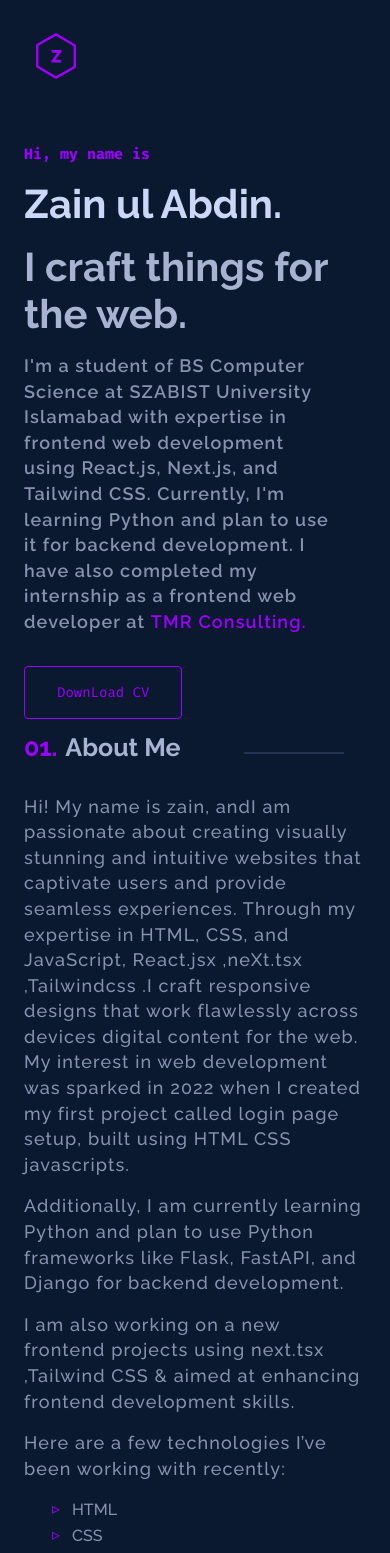
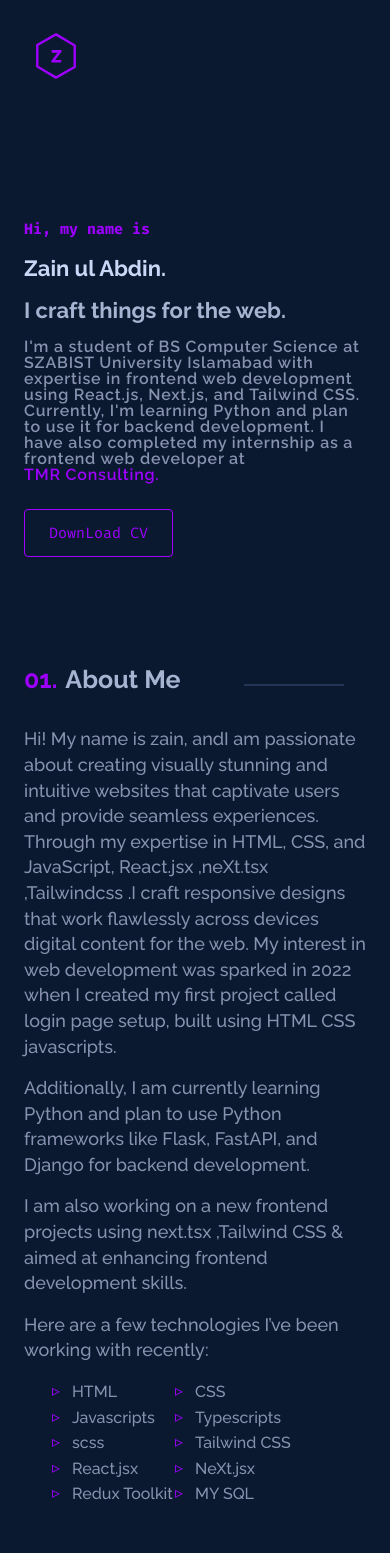
Before and after one commit to Ha789449/portfolio, a Next.js app: page / in a window 390 px wide. Shown: the top 1553 px of the page. Built offline with nearby package versions, Linux system fonts and the light colour scheme.

Commit message:
Portfolio

```diff
--- a/src/scss/sections/_about.scss
+++ b/src/scss/sections/_about.scss
@@ -1,19 +1,23 @@
 .about {
   margin: 15rem 0;
+
   .title {
     font-family: var(--raleway);
     color: var(--lightest-slate);
     position: relative;
+
     h2 {
       margin-bottom: 2rem;
       font-size: var(--tx2large);
       font-weight: 700;
+
       &::before {
         counter-increment: title;
         content: "0" counter(title) ".";
         margin-right: 0.5rem;
         color: var(--theme-color);
       }
+
       &::after {
         content: "";
         display: block;
@@ -26,28 +30,33 @@
       }
     }
   }
+
   &-grid {
     display: grid;
     grid-template-columns: 60% 40%;
     gap: 1rem;
+
     &-info {
       display: flex;
       flex-direction: column;
       gap: 1rem;
+
       &-text {
         color: var(--slate);
         margin-right: 10%;
         font-size: var(--tlarge);
-        letter-spacing: 0.07rem;
+        letter-spacing: 0.04rem;
         line-height: 1.6rem;
         font-weight: 500;
         font-family: var(--raleway);
       }
+
       &-list {
         display: grid;
         grid-template-columns: 33% 33% 33%;
         list-style-type: none;
         padding: 0 3rem;
+
         &-item {
           font-family: var(--raleway);
           line-height: 1.6rem;
@@ -55,6 +64,7 @@
           font-size: var(--tbase);
           color: var(--slate);
           position: relative;
+
           &::before {
             content: "▹";
             position: absolute;
@@ -66,22 +76,27 @@
         }
       }
     }
+
     &-photo {
       position: relative;
       width: max-content;
       height: max-content;
+
       &:hover {
         .overlay {
           background-color: #00000000;
         }
+
         .overlay-border {
           top: 0.5rem;
           left: 0.5rem;
         }
+
         img {
           filter: none;
         }
       }
+
       .overlay {
         transition: 0.3s ease-in-out;
         z-index: 1;
@@ -91,6 +106,7 @@
         background-color: #9d00ff4d;
         border-radius: 0.2rem;
       }
+
       .overlay-border {
         z-index: -3;
         height: 100%;
@@ -102,11 +118,13 @@
         border-radius: 0.2rem;
         transition: 0.3s ease-in-out;
       }
+
       &-container {
         position: relative;
         height: 350px;
         width: 350px;
         object-fit: cover;
+
         img {
           z-index: 0;
           filter: grayscale(100%);
@@ -116,19 +134,23 @@
       }
     }
   }
+
   @media screen and (max-width: 1080px) {
     margin: 5rem 0;
+
     &-grid {
       &-photo {
         .overlay {
           height: 223px;
           width: 223px;
         }
+
         &-container {
           height: 223px;
           width: 223px;
         }
       }
+
       &-info {
         &-list {
           grid-template-columns: 1fr;
@@ -136,8 +158,10 @@
       }
     }
   }
+
   @media screen and (max-width: 768px) {
     margin: 5rem auto;
+
     .title {
       h2 {
         &::after {
@@ -145,29 +169,41 @@
         }
       }
     }
+
     &-grid {
       &-photo {
         margin-top: 3rem;
+
         .overlay {
           height: 300px;
           width: 300px;
         }
+
         &-container {
           height: 300px;
           width: 300px;
         }
       }
+
       &-info {
         &-text {
-          margin-right: 0;
+          color: var(--slate);
+          margin-right: 0%;
+          font-size: var(--tlarge);
+          letter-spacing: 0rem;
+          line-height: 1.6rem;
+          font-weight: 500;
+          font-family: var(--raleway);
         }
       }
+
       display: flex;
       justify-content: center;
       align-items: center;
       flex-direction: column;
     }
   }
+
   @media screen and (max-width: 480px) {
     .title {
       h2 {
@@ -176,17 +212,25 @@
         }
       }
     }
+
     &-grid {
       &-photo {
         .overlay {
           height: 223px;
           width: 223px;
         }
+
         &-container {
           height: 223px;
           width: 223px;
         }
       }
+
+      &-info {
+        &-list {
+          grid-template-columns: 1fr 1fr; // Display two items per line
+        }
+      }
     }
   }
 }
--- a/src/scss/sections/_hero.scss
+++ b/src/scss/sections/_hero.scss
@@ -6,38 +6,69 @@
   gap: 1rem;
   justify-content: center;
   min-height: 60vh;
+
   &-title {
     color: var(--theme-color);
     font-size: var(--tsm2);
     font-family: var(--fira-code);
   }
+
   &-title-large {
     font-size: var(--tgiant);
     font-family: var(--raleway);
     color: var(--light-slate);
   }
+
   &-title-sub {
     color: var(--lightest-slate);
   }
+
   &-text {
     color: var(--slate);
     margin-right: 40%;
     font-size: var(--tlarge);
-    letter-spacing: 0.07rem;
-    line-height: 1.6rem;
+    letter-spacing: 0.05rem;
+    line-height: 1.8rem;
     font-weight: 600;
     font-family: var(--raleway);
   }
+
   &-button {
     margin-top: 2rem;
+
     .btn {
       padding: 1rem 2rem;
       font-size: var(--tsm1);
     }
   }
+
   @media screen and (max-width: 768px) {
     &-text {
       width: 90%;
     }
   }
+
+  @media screen and (max-width: 678px) {
+    margin-top: 1rem; // Reduce margin-top for smaller screens
+
+    &-title-large {
+      font-size: var(--tlarge2); // Adjust title size for smaller screens
+    }
+
+    &-text {
+      margin-right: 2px; // Remove the right margin
+      width: 100%; // Make the text take up the full width
+      font-size: var(--tmd1); // Adjust font size for readability on smaller screens
+      line-height: 1rem; // Adjust line-height for smaller screens
+    }
+
+    &-button {
+      margin-top: 1.5rem; // Reduce the margin-top for the button
+    }
+
+    .btn {
+      padding: 0.8rem 1.5rem; // Reduce padding for smaller screens
+      font-size: var(--tsm2); // Slightly smaller font size for the button text
+    }
+  }
 }
```
